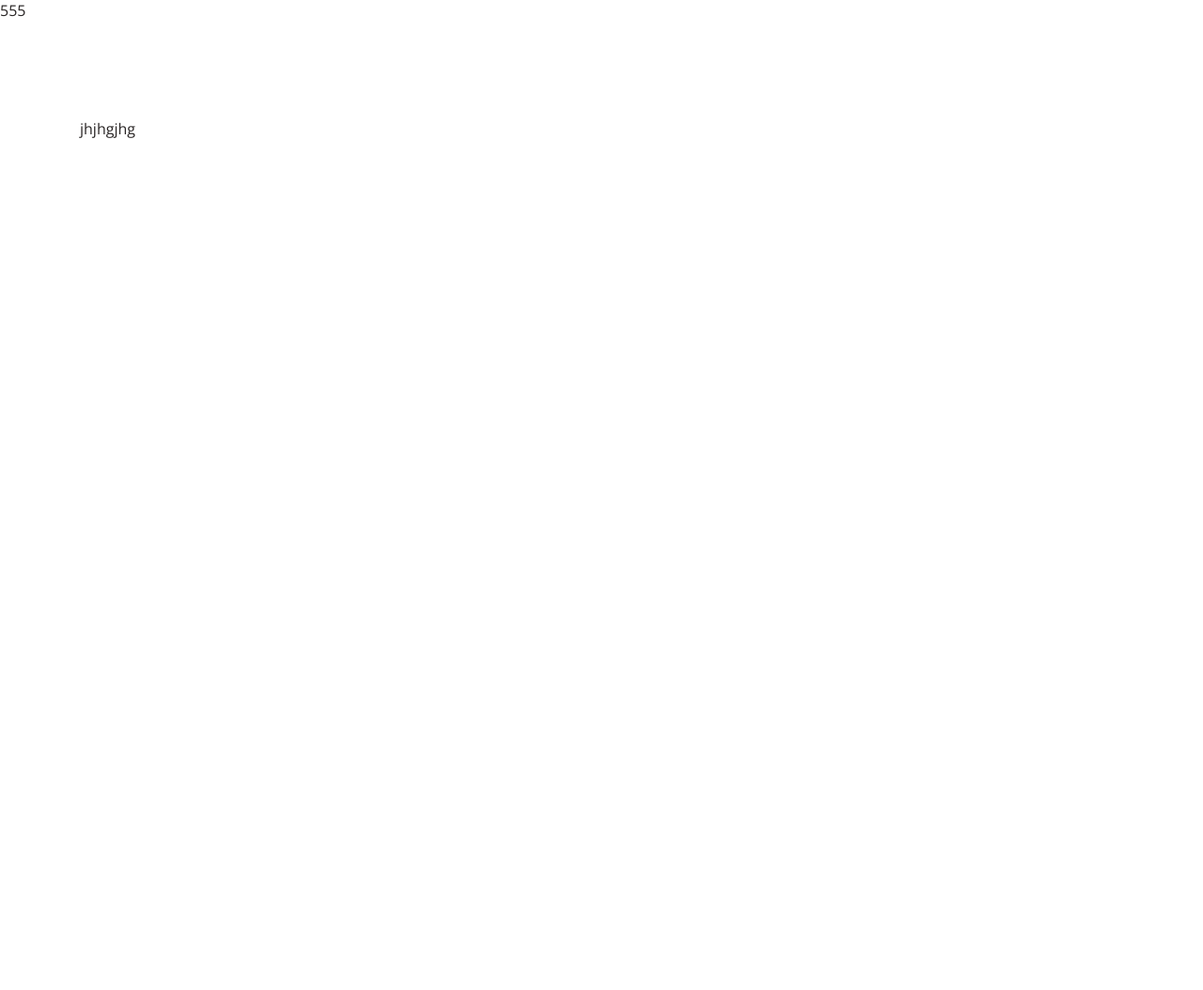
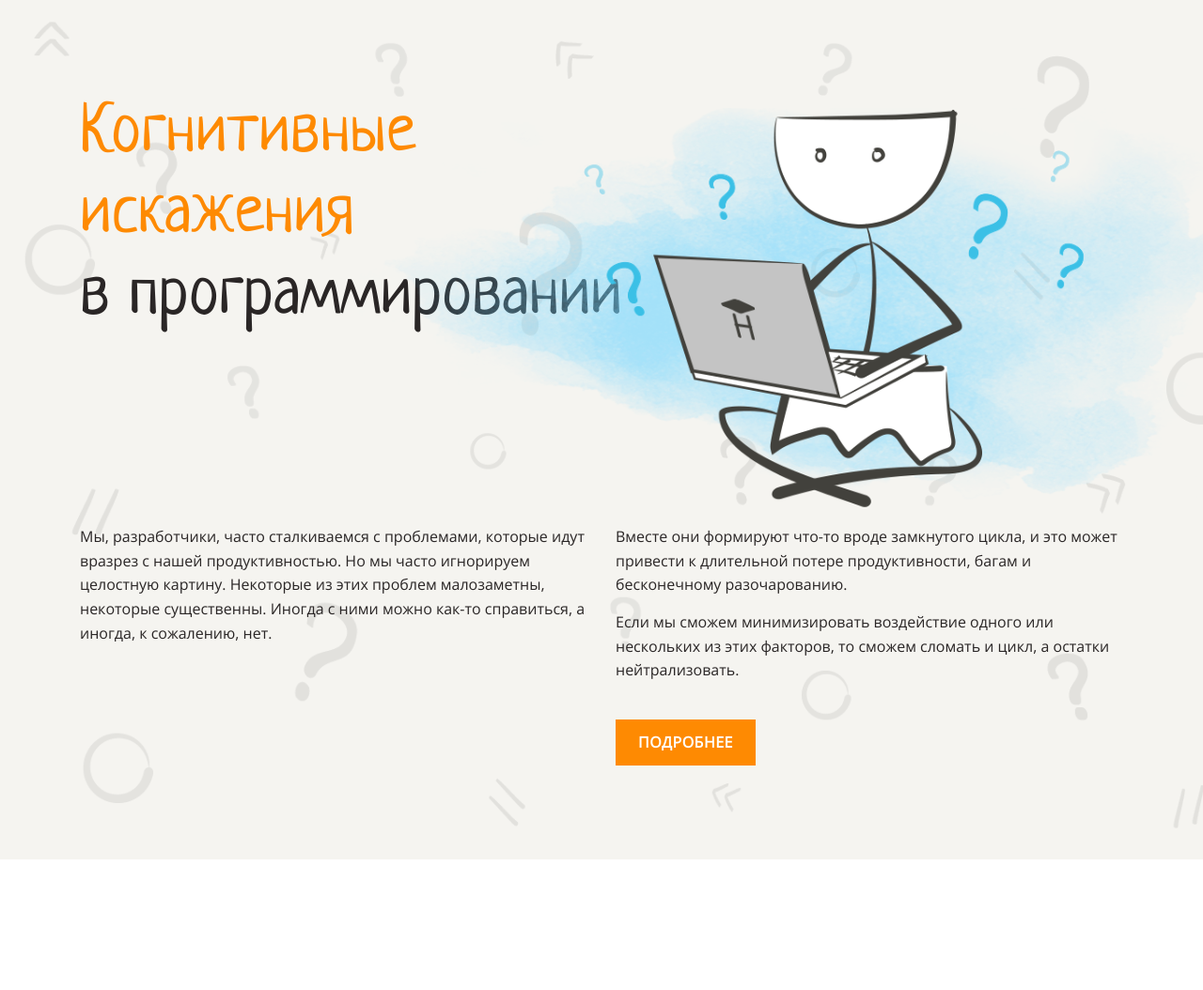
Before and after one commit to allburtseva/layout-designer-project-58, a website: page src/index.html in a window 1280 px wide. Shown: the top 1054 px of the page at 94% size. Drawn offline with Linux system fonts and the light colour scheme.

Commit message:
fix header

```diff
--- a/src/css/style.css
+++ b/src/css/style.css
@@ -12,8 +12,7 @@
 
 @font-face {
     font-family: 'Open Sans';
-    src: url('../fonts/opensans-variablefont_wdthwght-webfont.woff2') format('woff2'),
-         url('../fonts/opensans-variablefont_wdthwght-webfont.woff') format('woff');
+    src: url('../fonts/OpenSans-VariableFont.ttf');
     font-weight: normal;
     font-style: normal;
 
@@ -21,30 +20,27 @@
 
 @font-face {
     font-family: 'Open Sans';
-    src: url('../fonts/opensans-italic-variablefont_wdthwght-webfont.woff2') format('woff2'),
-         url('../fonts/opensans-italic-variablefont_wdthwght-webfont.woff') format('woff');
+    src: url('../fonts/OpenSans-Italic-VariableFont.ttf');
     font-weight: normal;
     font-style: italic;
 
 }
 
 @font-face {
-    font-family: 'Neucha';
-    src: url('../fonts/neucha-regular-webfont.woff2') format('woff2'),
-         url('../fonts/neucha-regular-webfont.woff') format('woff');
+    font-family: Neucha;
+    src: url('../fonts/Neucha-Regular.ttf');
+
     font-weight: normal;
     font-style: normal;
 
 }
 
 body {
-   font-size: 16px;
-   font-family: 'Open Sans', sans-serif;
+   font: normal 16px/1.6em 'Open Sans', sans-serif;
    color: var(--dark);
-   line-height: 1.6em;
 }
 
-section {
+.container {
     max-width: 1110px;
     padding: 100px 0;
     margin: 0 auto;
@@ -53,7 +49,10 @@ section {
 h1,
 h2,
 h3 {
+    margin: 0;
+    font-family: Neucha, sans-serif;
     line-height: 1.2em;
+    font-weight: normal;
 }
 
 h1 {
@@ -67,3 +66,79 @@ h2 {
 h3 {
     font-size: 34px;
 }
+
+.yellow {
+    color: var(--main);
+}
+
+.header,
+.section {
+    position: relative;
+    overflow-x: hidden;
+}
+
+.header {
+    background-color: var(--light);
+}
+
+.background::before {
+    content: '';
+    position: absolute;
+    top: 0;
+    left: 0;
+    right: 0;
+    bottom: 0;
+    background-image: url('../images/background.png');
+    background-repeat: no-repeat;
+    background-size: cover;
+    opacity: .1;
+}
+
+.header__container {
+    position: relative;
+}
+
+.header__img {
+    position: absolute;
+    top: 55px;
+    right: -270px;
+    height: 525px;
+}
+
+.header__wrapper {
+    display: flex;
+    padding-top: 200px;
+}
+
+.header__text-left,
+.header__text-right {
+    width: 50%;
+}
+
+.header__text-left {
+    margin: 0;
+    margin-right: 30px;
+}
+
+.header__text {
+    margin: 0;
+}
+
+.header__text:nth-child(1) {
+    margin-bottom: 14px;
+}
+
+.header__text:nth-child(2) {
+    margin-bottom: 39px;
+
+}
+
+.header__link {
+    display: inline-block;
+    padding: 12px 24px;
+    text-decoration: none;
+    color: var(--white);
+    background-color: var(--main);
+    font-weight: 700;
+    letter-spacing: .5px;
+}
--- a/src/index.html
+++ b/src/index.html
@@ -9,16 +9,45 @@
     <link rel="stylesheet" href="css/style.css">
 </head>
 <body>
-    <header>555</header>
+    <header class="header background">
+        <div class="container header__container">
+            <h1><span class="yellow">Когнитивные <br> искажения</span> <br> в программировании</h1>
+            <img src="images/main.png" alt="main picture" class="header__img">
+            <div class="header__wrapper">
+                <p class="header__text-left">Мы, разработчики, часто сталкиваемся с проблемами, которые идут вразрез с нашей продуктивностью. Но мы часто игнорируем целостную картину. Некоторые из этих проблем малозаметны, некоторые существенны. Иногда с ними можно как-то справиться, а иногда, к сожалению, нет.</p>
+                <div class="header__text-right">
+                    <p class="header__text">Вместе они формируют что-то вроде замкнутого цикла, и это может привести к длительной потере продуктивности, багам и бесконечному разочарованию.</p>
+                    <p class="header__text">Если мы сможем минимизировать воздействие одного или нескольких из этих факторов, то сможем сломать и цикл, а остатки нейтрализовать.</p>
+                    <a class="header__link" href="">ПОДРОБНЕЕ</a>
+                </div>
+            </div>
+        </div>
+    </header>
     <main>
-        <section>jhjhgjhg</section>
-        <section></section>
-        <section></section>
-        <section></section>
-        <section></section>
-        <section></section>
-        <section></section>
+        <section>
+            <div class="container"></div>
+        </section>
+        <section>
+            <div class="container"></div>
+        </section>
+        <section class="section">
+            <div class="container background"></div>
+        </section>
+        <section class="section">
+            <div class="container background"></div>
+        </section>
+        <section class="section">
+            <div class="container background"></div>
+        </section>
+        <section class="section">
+            <div class="container background"></div>
+        </section>
+        <section class="section">
+            <div class="container background"></div>
+        </section>
     </main>
-    <footer></footer>
+    <footer>
+        <div class="container"></div>
+    </footer>
 </body>
 </html>
```
Also changed, not shown: src/fonts/Neucha-Regular.ttf (added), src/fonts/OpenSans-Italic-VariableFont.ttf (added), src/fonts/OpenSans-VariableFont.ttf (added), src/fonts/neucha-regular-webfont.woff (deleted), src/fonts/neucha-regular-webfont.woff2 (deleted), src/fonts/opensans-italic-variablefont_wdthwght-webfont.woff (deleted), src/fonts/opensans-italic-variablefont_wdthwght-webfont.woff2 (deleted), src/fonts/opensans-variablefont_wdthwght-webfont.woff (deleted), src/fonts/opensans-variablefont_wdthwght-webfont.woff2 (deleted).
